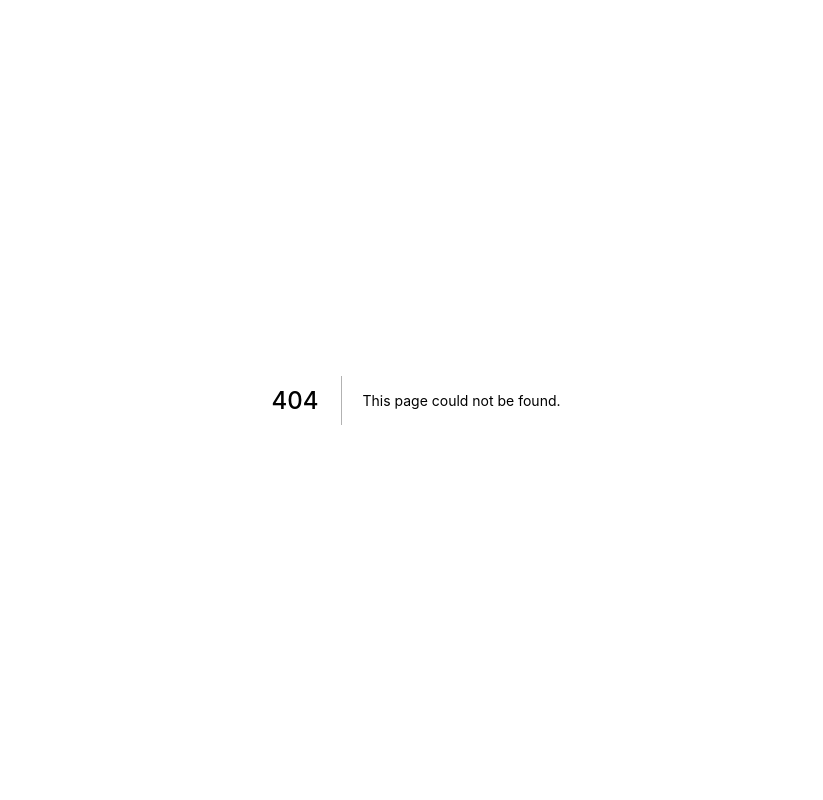
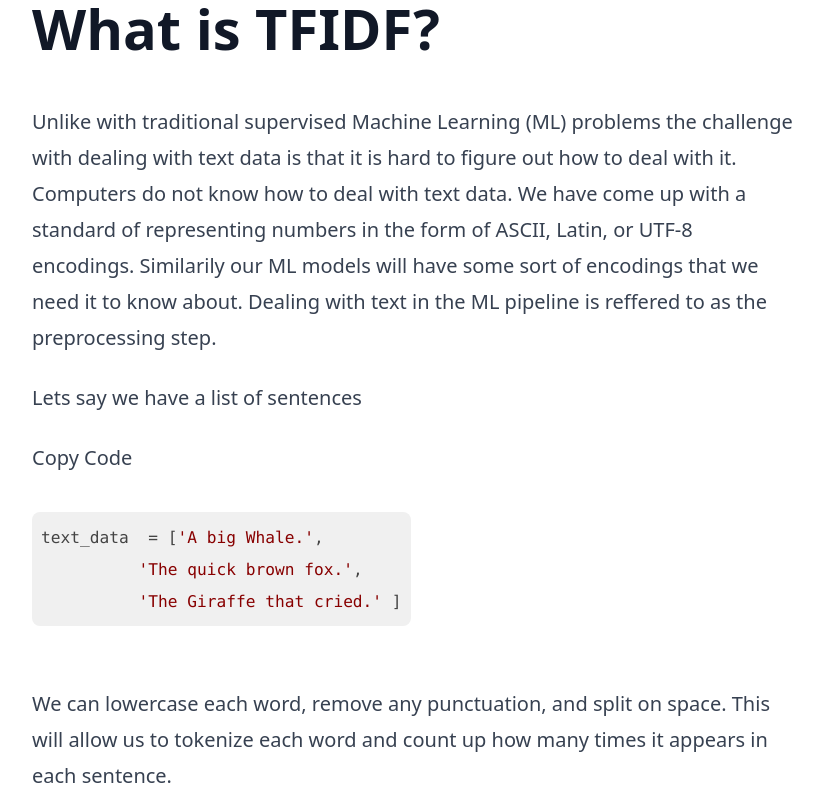
Before and after one commit to Farooq-azam-khan/blog, a Next.js app: page /tfidf in a window 1280 px wide. Before the commit this address had no page. Shown: the top 800 px of the page, without its empty margins (224-1047 px from the left). Built offline with nearby package versions, Linux system fonts and the light colour scheme.

Commit message:
created text tokenization + sort blogs via published date

```diff
--- a/pages/index.tsx
+++ b/pages/index.tsx
@@ -24,7 +24,15 @@ export const cos_pt2_meta = {
   , post_link: "cosine-similarity-pt-2"
 }
 
-const BlogPostListView = ({ meta_data }: { meta_data: BlogMetaData }) => {
+export const tfidf_meta = {
+  title: "Term Frequency-Inverse Document Frequency",
+  published_date: { month: "August", date: "1st", year: 2022 }
+  , summary: "In this tutorial we will look at what TF and IDF are and how they can be use to process text data in Machine learning."
+  , post_link: "tfidf"
+}
+
+
+const BlogPostView = ({ meta_data }: { meta_data: BlogMetaData }) => {
   const display_str = display_publication_date(meta_data.published_date)
   return (<div className='hover:bg-orange-100 py-2 rounded hover:rounded-lg ease-in duration-200 border-l-4  border-white hover:border-indigo-400 px-3 flex flex-col space-y-2'>
     <span className='text-indigo-600'> {display_str}
@@ -37,6 +45,34 @@ const BlogPostListView = ({ meta_data }: { meta_data: BlogMetaData }) => {
     <span className="text-gray-700">{meta_data.summary}</span>
   </div>)
 }
+
+
+function get_date_obj(published_date: BlogDate): Date {
+  // 'st', 'th', 'nd', 'rd'
+  let date = published_date.date
+  date = date.replace('st', '')
+  date = date.replace('nd', '')
+  date = date.replace('rd', '')
+  date = date.replace('th', '')
+  const b1_date_obj = new Date(published_date.year, getMonth(published_date.month), +date)
+
+  return b1_date_obj
+
+}
+function BlogPostListView({ blogs }: { blogs: BlogMetaData[] }) {
+  let blogs_clone = [...blogs]
+  blogs_clone.sort((blog1: BlogMetaData, blog2: BlogMetaData) => {
+    const b1_publised_date = get_date_obj(blog1.published_date)
+    const b2_publised_date = get_date_obj(blog2.published_date)
+    return b2_publised_date.getTime() - b1_publised_date.getTime()
+  })
+  return (<>
+    {blogs_clone.map((blog) => {
+      return <BlogPostView meta_data={blog} key={blog.title} />
+    })}
+  </>)
+
+}
 const Home: NextPage = () => {
   return (
     <div className="sm:mx-0 md:mx-auto prose lg:prose-lg sm:max-w-xl lg:max-w-3xl mt-10">
@@ -48,8 +84,7 @@ const Home: NextPage = () => {
         <h1 className="text-3xl font-bold underline">Farooq Azam Khan</h1>
       </div>
       <section className="space-y-2">
-        <BlogPostListView meta_data={cos_pt2_meta} />
-        <BlogPostListView meta_data={cos_meta} />
+        <BlogPostListView blogs={[cos_pt2_meta, cos_meta, tfidf_meta]} />
 
       </section>
       <section>
@@ -60,6 +95,8 @@ const Home: NextPage = () => {
           <li>The Deep Learning Model Development Architecture</li>
           <li>Linear Regression: The Basis for all Modern Deep Learning Algorithms</li>
           <li>What RNNs are and why they are Turing Complete!</li>
+          <li>K-arm bandit</li>
+          <li>anomaly detection with gaussian distribution and multi-variate gaussian distribution</li>
         </ul>
       </section>
     </div>
@@ -70,4 +107,33 @@ function display_publication_date(pub_date: BlogDate) {
   return pub_date.month + " " + pub_date.date + ", " + pub_date.year;
 }
 
+function getMonth(month: string): number {
+  if (month == 'January' || month == 'Jan') {
+    return 0
+  } else if (month == 'February' || month == 'Feb') {
+    return 1
+  } else if (month == 'March' || month == 'Mar') {
+    return 2
+  } else if (month == 'April' || month == 'Apr') {
+    return 3
+  } else if (month == 'May') {
+    return 4
+  } else if (month == 'June') {
+    return 5
+  } else if (month == 'July') {
+    return 6
+  } else if (month == 'August' || month == 'Aug') {
+    return 7
+  } else if (month == 'September' || month == 'Sept') {
+    return 8
+  } else if (month == 'October' || month == 'Oct') {
+    return 9
+  } else if (month == 'November' || month == 'Nov') {
+    return 10
+  } else if (month == 'December' || month == 'Dec') {
+    return 11
+  }
+  return 0
+}
+
 export default Home
--- /dev/null
+++ b/pages/text-tokenization.mdx
@@ -0,0 +1,9 @@
+import Layout from '../components/Layout.tsx'
+import CodeBlock from '../components/CodeBlock.tsx'
+import { InlineMath, BlockMath } from 'react-katex';
+
+# TODO
+{/* Line below needs to be empty */}
+
+
+export default ({children}) => <Layout meta={meta}>{children}</Layout>
--- /dev/null
+++ b/pages/tfidf.mdx
@@ -0,0 +1,81 @@
+import Layout from '../components/Layout.tsx'
+import CodeBlock from '../components/CodeBlock.tsx'
+import { InlineMath, BlockMath } from 'react-katex';
+
+export const meta = {
+    title : "Term Frequency-Inverse Document Frequency",
+    published_date : { month : "August", date : "1th", year : 2022 }
+    , summary : "In this tutorial we will look at what TF and IDF are and how they can be use to process text data in Machine learning."
+    , post_link : "tfidf"
+}
+
+
+# What is TFIDF?
+Unlike with traditional supervised Machine Learning (ML) problems the challenge with dealing with text data is that it is hard to figure out how to deal with it. Computers do not know how to deal with text data. We have come up with a standard of representing numbers in the form of ASCII, Latin, or UTF-8 encodings. Similarily our ML models will have some sort of encodings that we need it to know about. Dealing with text in the ML pipeline is reffered to as the preprocessing step.
+
+Lets say we have a list of sentences
+<CodeBlock>
+{`text_data  = ['A big Whale.',
+            'The quick brown fox.',
+            'The Giraffe that cried.' ]`}
+</CodeBlock>
+We can lowercase each word, remove any punctuation, and split on space. This will allow us to tokenize each word and count up how many times it appears in each sentence.
+<CodeBlock>
+{`import pandas as pd
+def create_doc_term_df(corpus, vectorizer):
+    doc_term_matrix = vectorizer.fit_transform(corpus)
+    df = pd.DataFrame(doc_term_matrix.toarray(), columns=vectorizer.get_feature_names_out())
+    df.index.name = 'Sentence'
+    return df`}
+</CodeBlock>
+Lets run the function and get the output
+<CodeBlock>
+{`from sklearn.feature_extraction.text import CountVectorizer
+vectorizer = CountVectorizer()
+create_doc_term_df(account_names, vecotrizer)
+'''Output:
+          big  brown  cried  fox  giraffe  quick  that  the  whale
+Sentence
+0           1      0      0    0        0      0     0    0      1
+1           0      1      0    1        0      1     0    1      0
+2           0      0      1    0        1      0     1    1      0
+'''`}
+</CodeBlock>
+
+Higher relevance is given to words that ppear more often across many sentences. The formula below calculates this frequency.
+
+<BlockMath math="tf_{i,j} = \frac{n_{i,j}}{\sum_{k=1}^{K} n_{k,j}}" />
+
+where <InlineMath math="i"/> referes to the index of the sentence and <InlineMath math="j"/> refers to the index of the word at the <InlineMath math="j" />'th position.
+
+# IDF
+Now that we have calculated the frequency of each word within a sentence, we must also calculate the amount of times each word appears across all sentences. We are comparing the relevance of each word against other words in the sentence across all sentences. he reason this is an important step in our pipeline is because it normalizes our data across all account names.
+
+Think of a spam email classfier. The word \"urgent! click here!\" would have a high term frequency within the email; however, across all the emails you have received these words will have a low frequency. The purpose of inverse document frequency is to drown out the words in documents that do not appear in other documents.
+
+The formula for calculating <InlineMath math="idf"/> is
+
+<BlockMath math="idf(w) = \log(\frac{N}{df_t})" />
+
+where <InlineMath math="df_t" /> is the number of documents that contain the word <InlineMath math="w"/>. E.g. <InlineMath math="df('big') = 1" />. Also, <InlineMath math="N"/>
+is the number of words in our list. For our toy example,<InlineMath math="N=9"/>.
+
+# Putting it all Together, TFIDF
+The last step is to get the <InlineMath math="tfidf" />. We simply multiply the <InlineMath math="tf" /> and the <InlineMath math="idf" />.
+<BlockMath math="tfidf_{i,j}(word) = tf_{i,j}\\cdot idf(word)" />
+
+<CodeBlock>
+{`from sklearn.feature_extraction.text import TfidfVectorizer
+vectorizer = TfidfVectorizer()
+print(create_doc_term_df(text_data, vectorizer).to_string())
+'''output
+               big     brown     cried       fox   giraffe     quick      that      the     whale
+Sentence
+0         0.707107  0.000000  0.000000  0.000000  0.000000  0.000000  0.000000  0.00000  0.707107
+1         0.000000  0.528635  0.000000  0.528635  0.000000  0.528635  0.000000  0.40204  0.000000
+2         0.000000  0.000000  0.528635  0.000000  0.528635  0.000000  0.528635  0.40204  0.000000
+'''`}
+</CodeBlock>
+{/* Line below needs to be empty */}
+
+export default ({children}) => <Layout meta={meta}>{children}</Layout>
```
Also changed, not shown: pages/TextTokenization.mdx (deleted).
